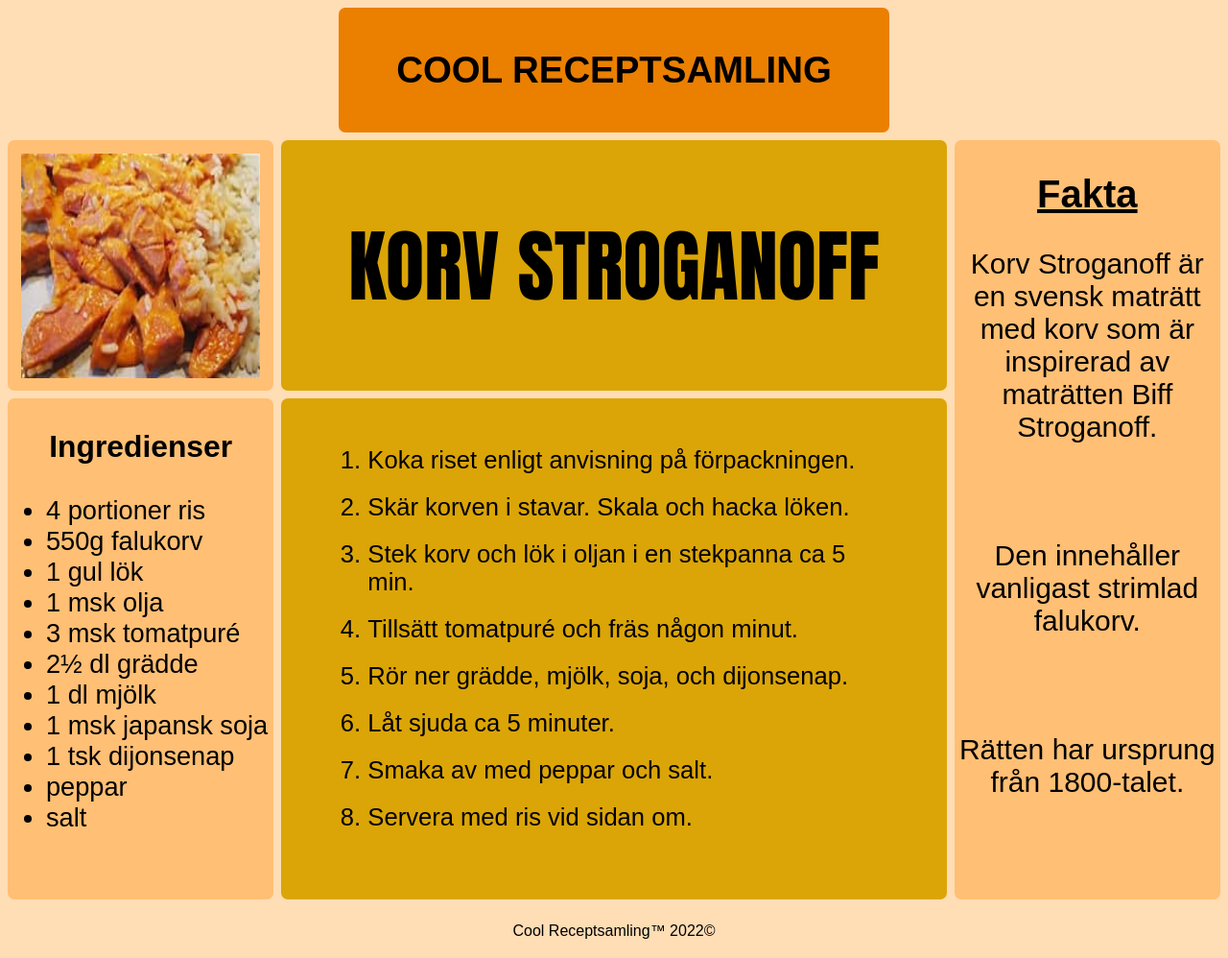
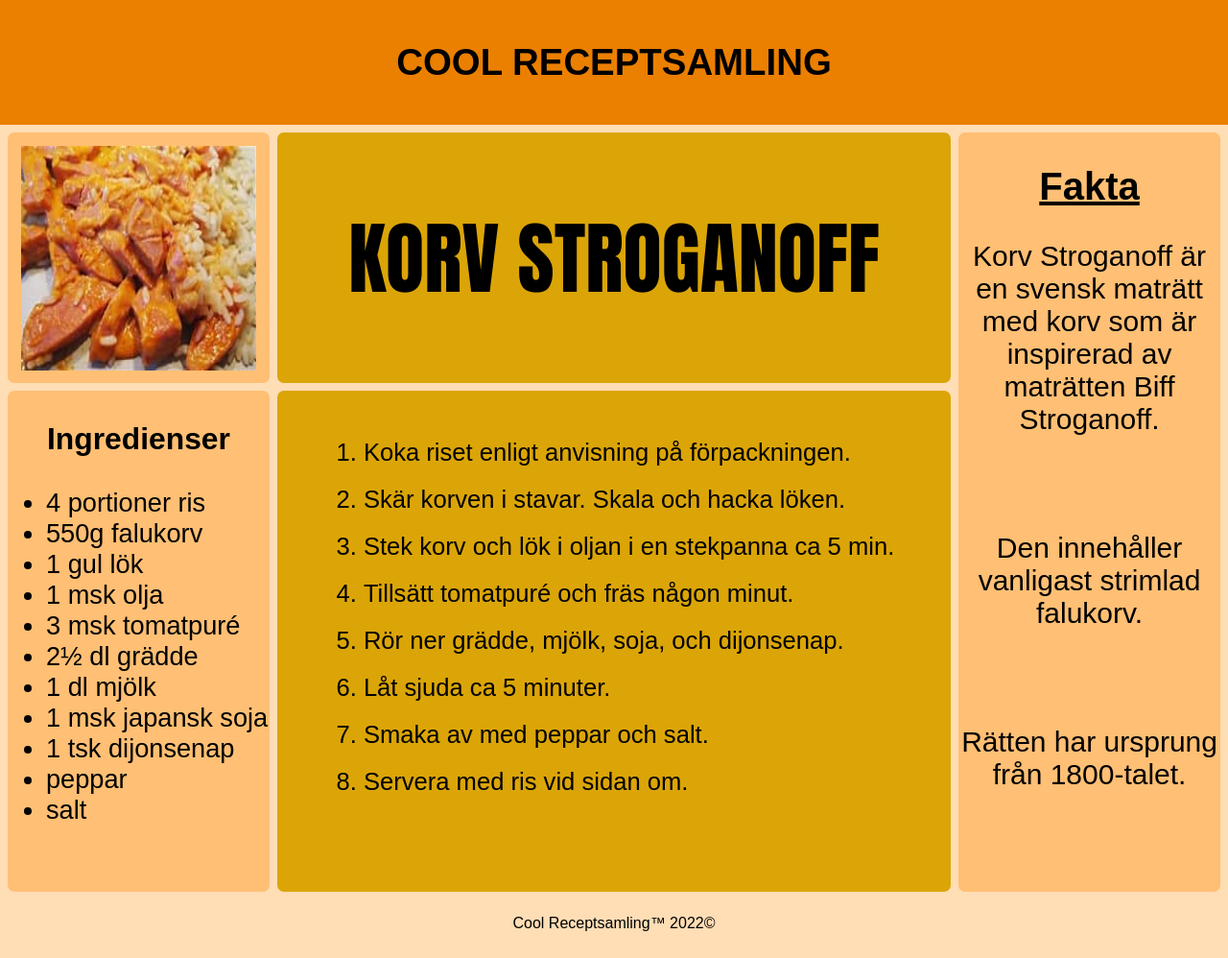
Before and after one commit to filipkedland/repos, a plain HTML site: page Receptuppgift/index.html in a window 1280 px wide. Shown: the whole page at 96% size. Drawn offline with Linux system fonts and the light colour scheme.

Commit message:
Ändrat header för bättre design

```diff
--- a/Receptuppgift/css/styles.css
+++ b/Receptuppgift/css/styles.css
@@ -5,20 +5,19 @@ body {
   gap: 8px;
   font-family: Arial, Helvetica, sans-serif;
   background-color: #FFDDB5;
+  margin: 0;
 }
 
 header {
-  grid-column: 2;
+  grid-column: 1/4;
   grid-row: 1;
   background-color: #EB7F00;
-  border-radius: 7px;
   text-align: center;
   display: flex;
   flex-direction: column;
   justify-content: center;
-  margin-left: 60px;
-  margin-right: 60px;
   font-size: 120%;
+  width: 100%;
 }
 
 aside {
@@ -81,6 +80,7 @@ article {
   background-color: #FFBF74;
   border-radius: 7px;
   text-align: center;
+  margin-right: 8px;
 }
 
 article > h2 {
@@ -98,3 +98,7 @@ footer {
   grid-row: 4;
   text-align: center;
 }
+
+aside, sidebar {
+  margin-left: 8px;
+}
```
